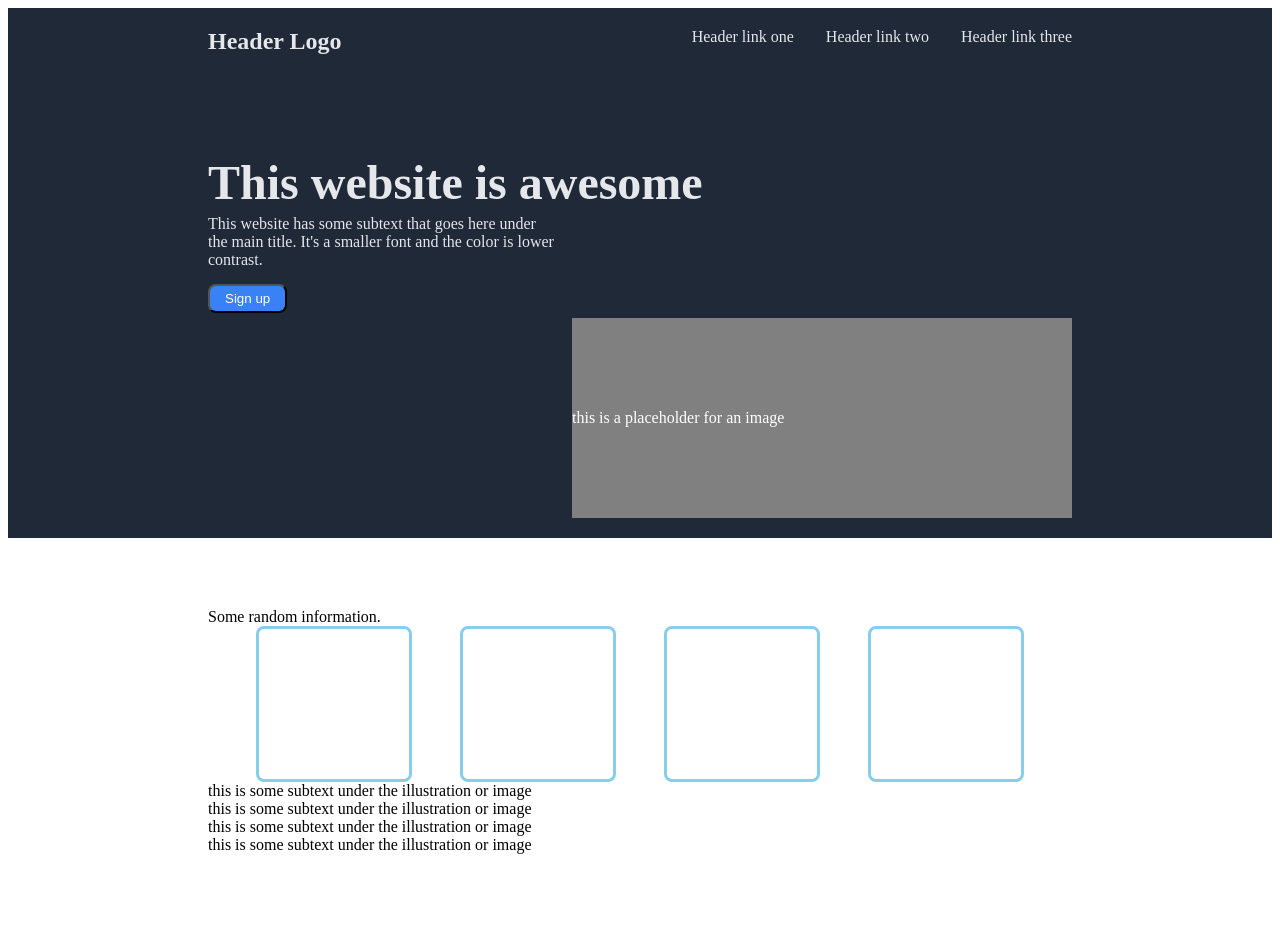
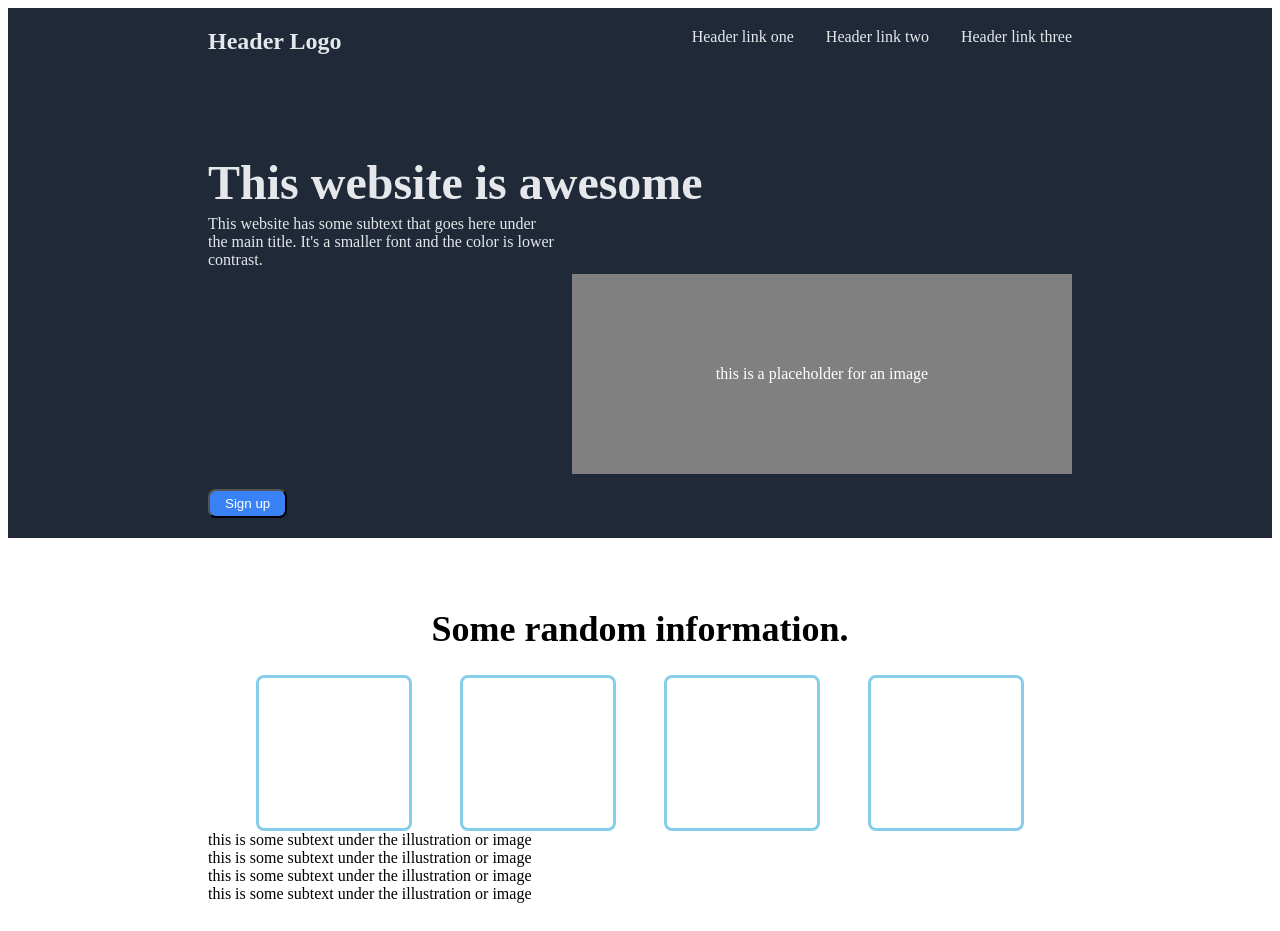
Before and after one commit to MrArdaix/odin-landing-page, a plain HTML site: page index.html in a window 1280 px wide. Before the commit the page ends 882 px from the top, so only its background shows below. Drawn offline with Linux system fonts and the light colour scheme.

Commit message:
made edits to html and css

```diff
--- a/index.html
+++ b/index.html
@@ -17,22 +17,24 @@
             </nav>
 
             <div class="midContent">
-                <div class="textOne">
+                    <div class="textOne">
                         This website is awesome
                     </div>
                     <div class="textTwo">
                         This website has some subtext that goes here under the main title. It's a smaller font and the color is lower contrast.
                     </div>
+                    <div class="placeholder">
+                        this is a placeholder for an image
+                    </div>
+
                 <button class="button">Sign up</button>
-                <div class="placeholder">
-                    this is a placeholder for an image
-                </div>
             </div>
         </div>
     </div>
+
     <div class="conTwoColor">
         <div class="container2">
-            <div>
+            <div class="conTwoText">
                 Some random information.
             </div>
             <div class="sqContent">
@@ -41,16 +43,16 @@
                 <div class="sqThree"></div>
                 <div class="sqFour"></div>
             </div>
-            <div>
+            <div class="infoOne">
                 this is some subtext under the illustration or image
             </div>
-            <div>
+            <div class="infoTwo">
                 this is some subtext under the illustration or image
             </div>
-            <div>
+            <div class="infoThree">
                 this is some subtext under the illustration or image
             </div>
-            <div>
+            <div class="infoFour">
                 this is some subtext under the illustration or image
             </div>
         </div>
--- a/styles.css
+++ b/styles.css
@@ -36,9 +36,11 @@ li{
 .midContent{
     display:flex;
     flex-direction: column;
-    flex:1;
+    justify-content:space-between;
+    align-items:flex-start;
     gap:5px;
 }
+
 
 .textOne{
     font-size: 48px;
@@ -46,8 +48,6 @@ li{
 }
 
 .textTwo{
-
-    flex-wrap:wrap;
     width: 350px;
 }
 
@@ -62,14 +62,15 @@ button{
 }
 
 .placeholder{
-    display:flex;
+    display: inline-flex;
     background-color: gray;
-    height:200px;
+    height: 200px;
     width: 500px;
     align-self: flex-end;
-    justify-content: start;
+    justify-content: center;
     align-items: center;
-    color:white;
+    color: white;
+
 }
 
 
@@ -80,8 +81,12 @@ button{
     padding:20px 200px;
 }
 
-.container2 div .conTwoText{
-    font-size: larger;
+.conTwoText{
+    font-size: 36px;
+    text-align: center;
+    font-weight:bolder;
+    margin-bottom: 25px;
+
 }
 
 .sqContent{
```
